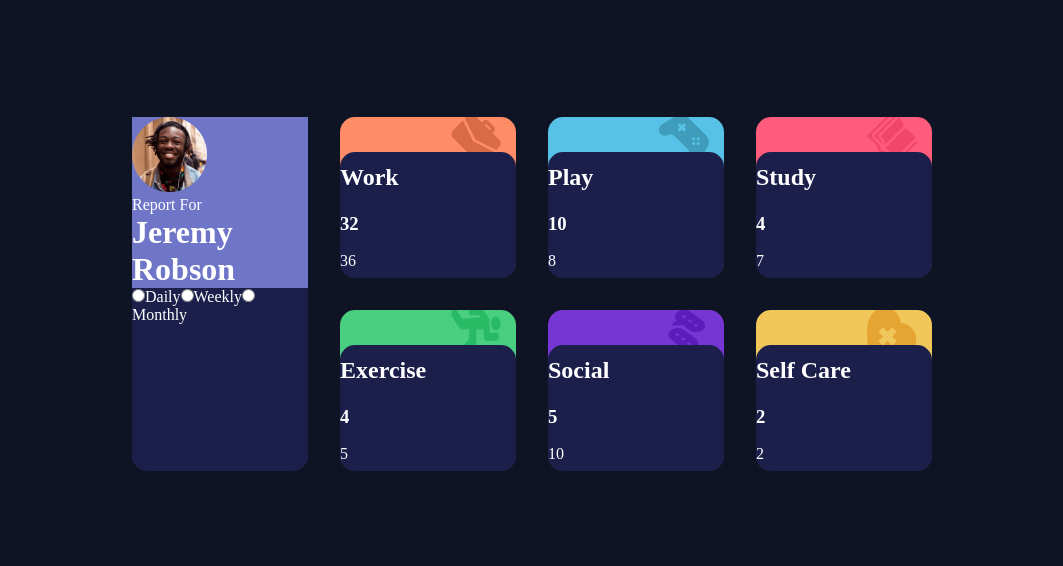
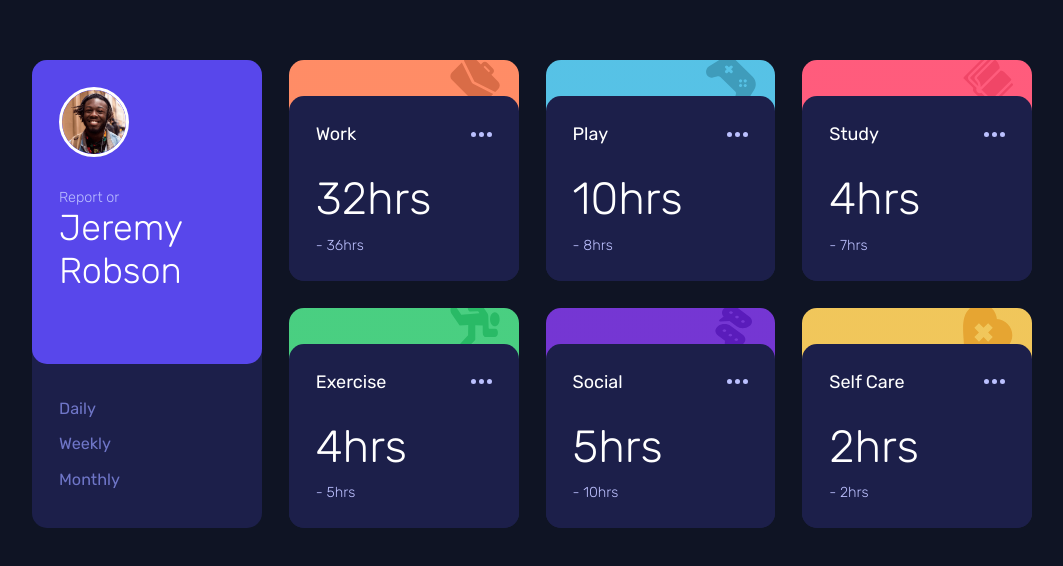
Before and after one commit to 987456987/time-tracking-dashboard, a React (Vite) app: page / in a window 1280 px wide. Shown: the part 106-672 px from the top of the page, without its empty margins (108-1171 px from the left). Built offline with nearby package versions, Linux system fonts and the light colour scheme.

Commit message:
layout/type/color

```diff
--- a/index.html
+++ b/index.html
@@ -4,6 +4,9 @@
     <meta charset="UTF-8" />
     <link rel="icon" type="image/svg+xml" href="/vite.svg" />
     <meta name="viewport" content="width=device-width, initial-scale=1.0" />
+    <link rel="preconnect" href="https://fonts.googleapis.com">
+    <link rel="preconnect" href="https://fonts.gstatic.com" crossorigin>
+    <link href="https://fonts.googleapis.com/css2?family=Rubik:wght@300;400;500&display=swap" rel="stylesheet">
     <title>Vite + React</title>
   </head>
   <body>
--- a/src/App.css
+++ b/src/App.css
@@ -36,12 +36,46 @@ main {
   grid-template-columns: 1fr 1fr 1fr 1fr;
   place-content: center;
 
-  gap: 2em;
+  gap: 1.5em;
 
-  max-width: 800px;
+  max-width: 1000px;
 
   color: white;
+
+  font-family: 'Rubik', sans-serif;
+
+  font-size: 18px;
+
 }
+
+/*///////// Typography /////////////*/
+
+h1{
+  font-weight: 300;
+  font-size: 2em;
+}
+
+h2{
+  font-weight: 400;
+  font-size: 1em;
+}
+
+h3 {
+  font-size: 2.5em;
+  font-weight: 300;
+
+  padding: .6em 0 .25em 0;
+}
+
+p {
+  font-size: .8em;
+  font-weight: 300;
+  color: var(--color-pale-blue);
+}
+
+
+
+/*/////////////////////////////////*/
 
 .profile-main {
   grid-row: span 2;
@@ -50,22 +84,61 @@ main {
 }
 
 .profile-inner {
-  background-color: var(--color-desaturated-blue);
+  background-color: var(--color-blue);
+  padding: 1.5em;
+
+  height: 65%;
+  border-radius: 15px;
 }
 
+
 .profile-img {
-  width: 75px;
-  height: 75px;
+  width: 70px;
+  height: 70px;
+
+  border: solid white;
+  border-radius: 50%;
+
+  margin-bottom: 1.5em;
 }
 
+.timeframe {
+  display: flex;
+  flex-direction: column;
+
+  color: var(--color-desaturated-blue);
+
+  padding: 1.5em 1.5em;
+}
+
+.timeframe > label {
+  padding: .5em 0;
+  font-size: .9em;
+}
+
+.timeframe > label:hover {
+  color: white;
+  cursor: pointer;
+}
+
+.timeframe > input {
+  display: none;
+}
+
+.timeframe > input:checked + label {
+  color: white;
+}
+
+/* PROFILE */
+
 .activity-main {
-  border-radius: 15px 15px;
+  border-radius: 15px;
 
   display: flex;
   flex-direction: column;
   justify-content: flex-end;
 
-  padding-top: 20%;
+  padding-top: 2em;
 
   position: relative;
 
@@ -81,12 +154,33 @@ main {
   z-index: 1;
 
   border-radius: 15px 15px 0 0;
-  border: solid var(--da);
+
+  padding: 1.5em;
+
 }
 
-.activity-inner > * {
-  padding: .5em 0;
+.activity-inner:hover:not(:hover .activity-menu) {
+  background-color: hsl(236, 31%, 44%);
+  cursor: pointer;
 }
+
+
+.activity-inner > h2 {
+    display: flex;
+    align-items: center ;
+
+    justify-content: space-between;
+
+    flex-wrap: nowrap;
+}
+.activity-menu {
+  fill: #BBC0FF;
+}
+.activity-menu:hover {
+  fill: white;
+  cursor: pointer;
+}
+
 
 
 .activity-icon {
@@ -95,7 +189,7 @@ main {
 
   position: absolute;
 
-  left: 63%;
+  left: 70%;
   top: -2%;
 
 }
--- a/src/App.jsx
+++ b/src/App.jsx
@@ -9,6 +9,8 @@ import studyImg from "./images/icon-study.svg";
 import exerciseImg from "./images/icon-exercise.svg";
 import socialImg from "./images/icon-social.svg";
 import selfCareImg from "./images/icon-self-care.svg";
+
+import ellipsis from "./images/icon-ellipsis.svg"
 
 function App() {
 
@@ -24,6 +26,12 @@ function App() {
     selfCareImg: selfCareImg
   };
 
+  const timeMap = {
+    daily: 'Yesterday',
+    weekly: 'Last Week',
+    monthly: 'Last Month'
+  }
+
 
 
   return (
@@ -32,9 +40,10 @@ function App() {
         <div className='profile-main'>
           <div className='profile-inner'>
             <img src={profileImg} className='profile-img' />
-            <p>Report For</p>
-            <h1>Jeremy Robson</h1>
+            <p>Report or</p>
+            <h1 className='profile-name'>Jeremy Robson</h1>
           </div>
+          <div className='timeframe'>
             <input name='timeframe' type='radio' id='daily' />
             <label htmlFor='daily'>Daily</label>
             <input name='timeframe' type='radio' id='weekly' />
@@ -42,13 +51,16 @@ function App() {
             <input name='timeframe' type='radio' id='monthly' />
             <label htmlFor='monthly'>Monthly</label>
           </div>
+        </div>
         {dataArray.map((data) => (
           <div className='activity-main'>
           <img className="activity-icon" src={imageMap[data.image]} alt='' />
             <div className='activity-inner'>
-              <h2>{data.title}</h2>
-              <h3>{data.timeframes[timeframe].current}</h3>
-              <p>{data.timeframes[timeframe].previous}</p>
+              <h2>{data.title}
+                <svg className='activity-menu' width="21" height="5" xmlns="http://www.w3.org/2000/svg"><path d="M2.5 0a2.5 2.5 0 1 1 0 5 2.5 2.5 0 0 1 0-5Zm8 0a2.5 2.5 0 1 1 0 5 2.5 2.5 0 0 1 0-5Zm8 0a2.5 2.5 0 1 1 0 5 2.5 2.5 0 0 1 0-5Z" /></svg>
+              </h2>
+              <h3>{data.timeframes[timeframe].current}hrs</h3>
+              <p>- {data.timeframes[timeframe].previous}hrs</p>
             </div>
           </div>
         ))}
```
Lines whose indentation alone changed are shown as unchanged.
